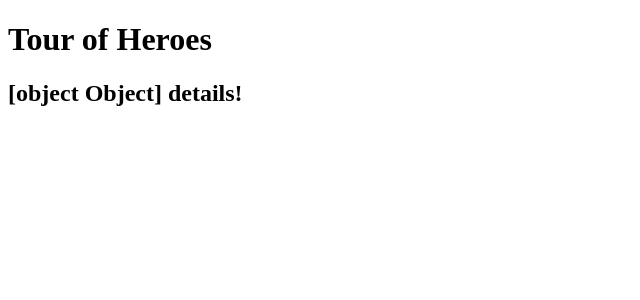
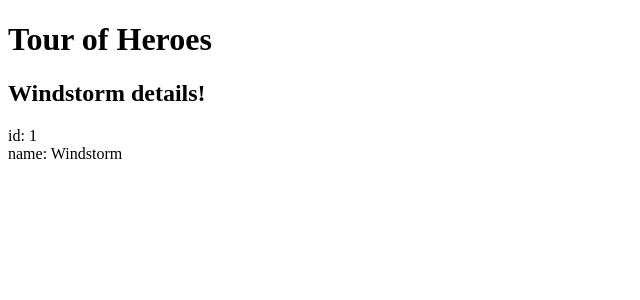
Before and after one commit to agilebluefox/angular-tour-of-heroes, an Angular app: page / in a window 1280 px wide. Shown: the top 300 px of the page, without its empty margins (0-640 px from the left). Built offline with nearby package versions, Linux system fonts and the light colour scheme.

Commit message:
Modify template to use Hero properties

```diff
--- a/src/app/app.component.html
+++ b/src/app/app.component.html
@@ -1,2 +1,8 @@
 <h1>{{title}}</h1>
-<h2>{{hero}} details!</h2>
+<h2>{{hero.name}} details!</h2>
+<div>
+  <label>id: </label>{{hero.id}}
+</div>
+<div>
+  <label>name: </label>{{hero.name}}
+</div>
```
